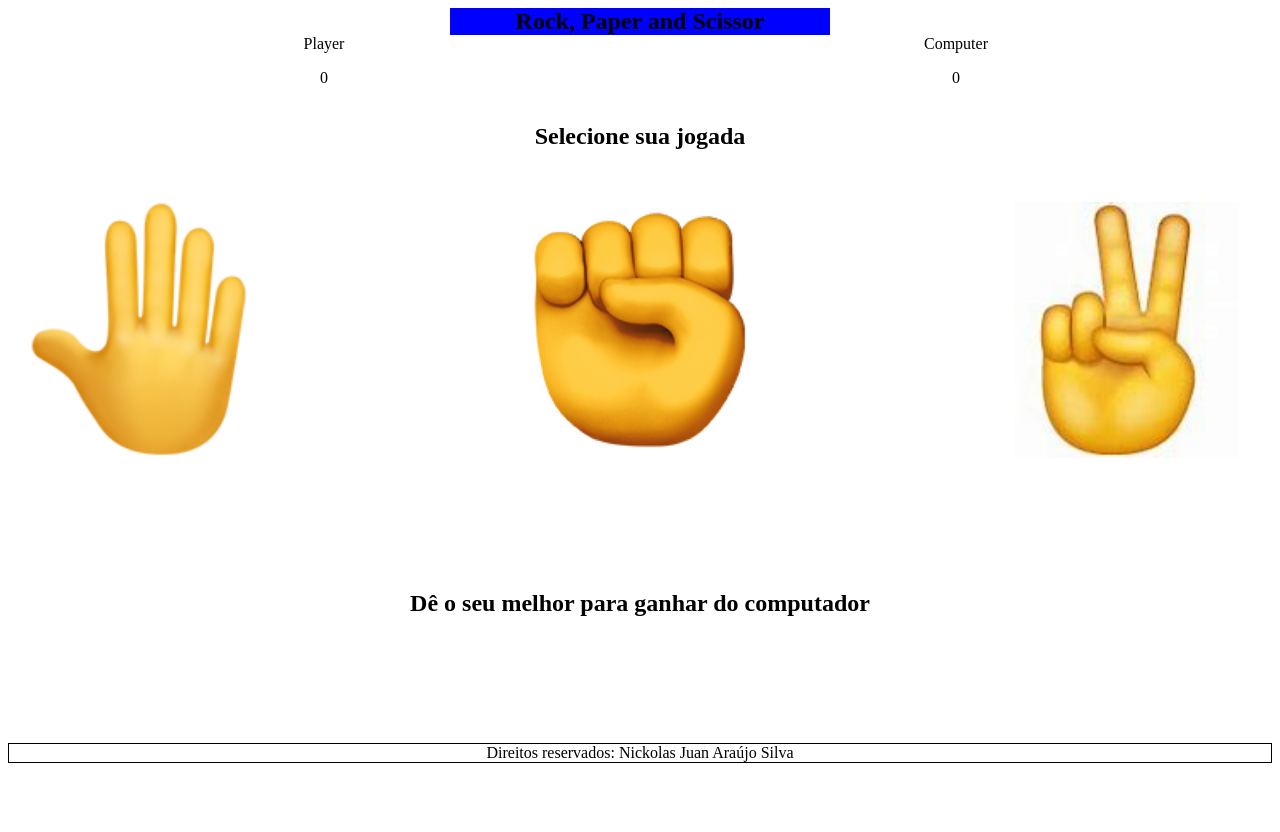
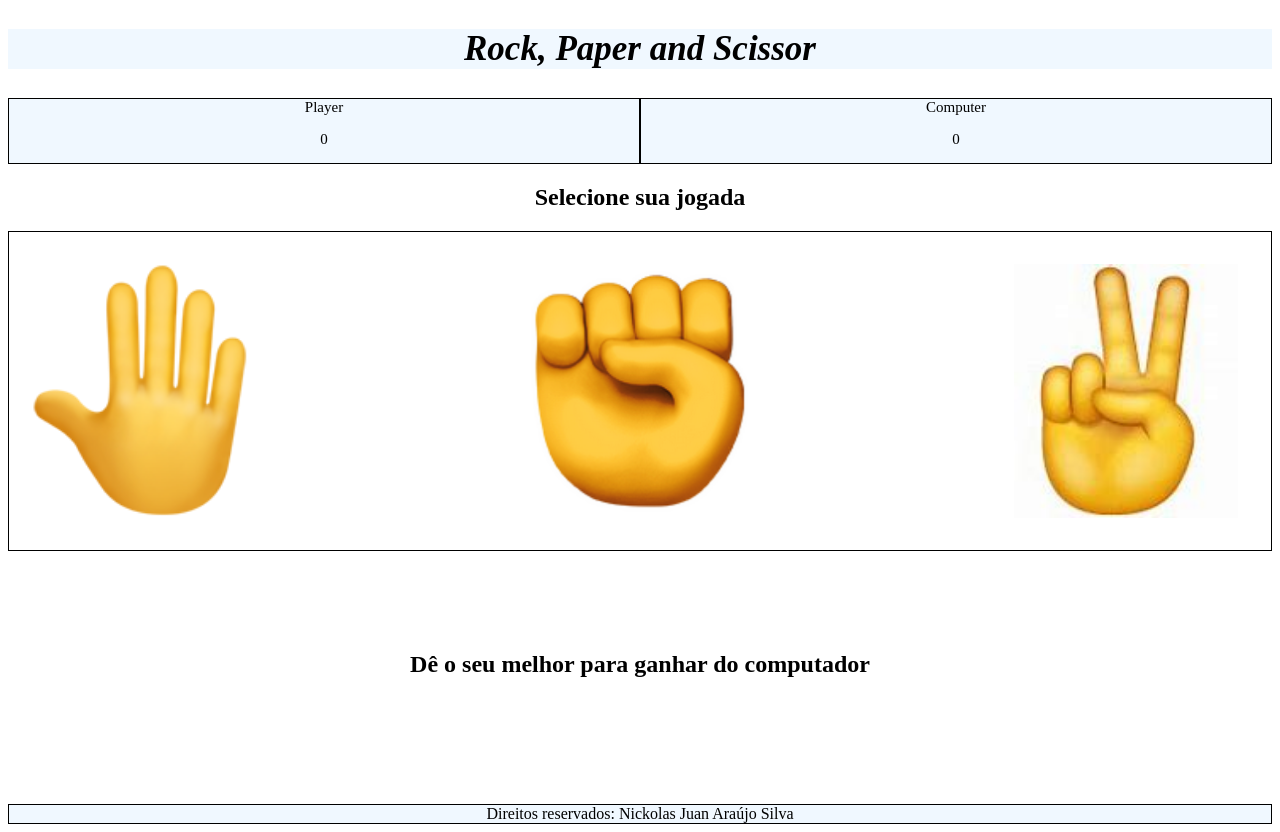
Before and after one commit to LagartoRuivo/Pedra_Papel_e_Tesoura, a plain HTML site: page index.html in a window 1280 px wide. Before the commit the page ends 800 px from the top, so only its background shows below. Drawn offline with Linux system fonts and the light colour scheme.

Commit message:
Update style.css

```diff
--- a/style.css
+++ b/style.css
@@ -7,6 +7,7 @@
     flex-direction: column;
     justify-content: center;
     align-items: center;
+
 }
 
 #placar{
@@ -14,28 +15,33 @@
     box-sizing: border-box;
     align-items: center;
     text-align: center;
+    background-color: aliceblue;
 }
 
 #titulo{
     height: auto;
-    width: auto;
-    margin: auto 35% ;
+    width: 100%;
     justify-content: center;
     align-items: center;
     text-align: center;
-    top: 25%;
     left: 25%;
-    background-color:blue;
+    font-size: 35px;
+    font-style: oblique;
+    background-color: aliceblue;
 }
 
 #placar-player{
     height: 100%;
     width: 50%;
+    font-size: 15px;
+    border: 1px solid black;
 }
 
 #placar-computer{
     height: 100%;
     width: 50%;
+    font-size: 15px;
+    border: 1px solid black;
 }
 
 #jogadas{
@@ -57,6 +63,9 @@
     background-color: white;
     align-content: space-between;
     justify-content: space-between;
+    border: 1px solid black;
+    background-color: white;
+
 }
 #jogadas-realizadas{
     width: 100%;
@@ -68,6 +77,8 @@
     background-color: white;
     align-content: space-between;
     justify-content: space-between;
+    border: 1px solid black;
+
 }
 #jog-papel{
     width: 23%;
@@ -78,6 +89,7 @@
     background-position: center;
     background-size: contain;
     background-repeat: no-repeat;
+
 }
 
 #jog-pedra{
@@ -129,6 +141,7 @@
 #final-v-d{
     width: 100%;
     height: 10vh;
+
 }
 
 #vd{
@@ -152,4 +165,5 @@
     width: auto;
     border: 1px solid black;
     text-align: center;
+    background-color: aliceblue;
 }
```
